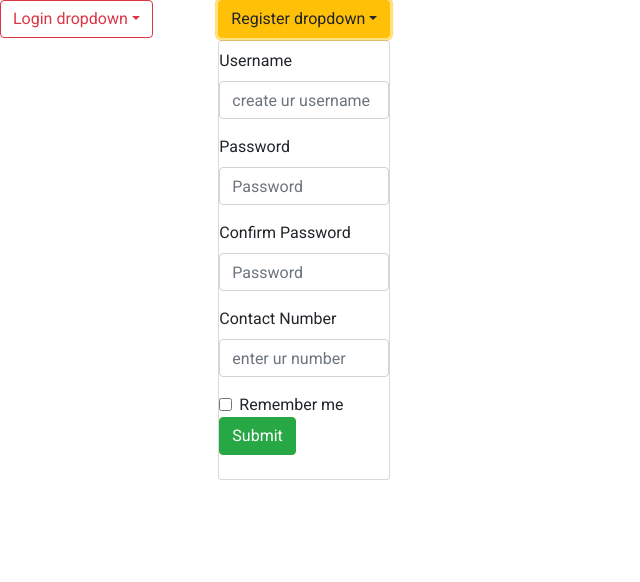
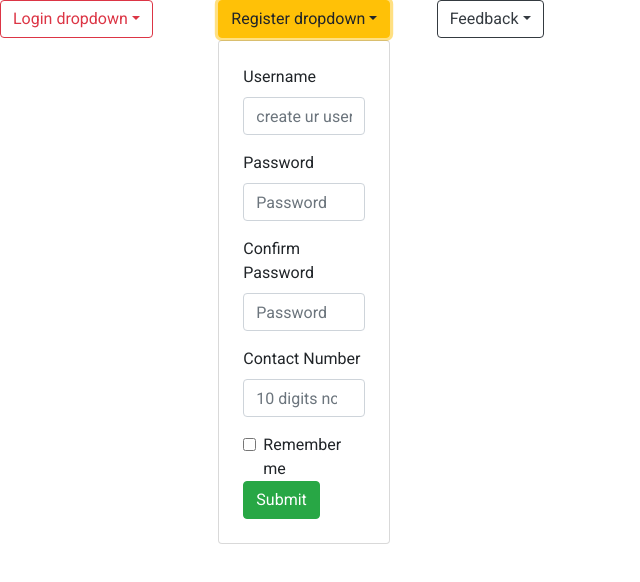
Before and after one commit to Kuldeep22dhasmana/KULDEEP-angular, an Angular app: page / in a window 1280 px wide. Both pictures are taken after a click on the button "Register dropdown". Shown: the top 582 px of the page, without its empty margins (0-640 px from the left). Built offline with nearby package versions, Linux system fonts and the light colour scheme.

Commit message:
Dropdown feedback + RTC ERROR TESTING

```diff
--- a/src/app/app.component.html
+++ b/src/app/app.component.html
@@ -28,16 +28,17 @@
             </div>
         </div>
     </div>
+
     <div class="col-lg-2">
         <div ngbDropdown class="d-inline-block">
             <button class="btn btn-outline-warning" id="dropdownForm1" ngbDropdownToggle>Register dropdown</button>
             <div ngbDropdownMenu aria-labelledby="dropdownForm1">
-                <div class="form-group">
-                    <label for="exampleDropdownFormUsername">Username</label>
-                    <input type="text" class="form-control" id="exampleDropdownFormUsername"
-                        placeholder="create ur username">
-                </div>
-                <form class="form-group">
+                <form class="px-4 py-3">
+                    <div class="form-group">
+                        <label for="exampleDropdownFormUsername">Username</label>
+                        <input type="text" class="form-control" id="exampleDropdownFormUsername"
+                            placeholder="create ur username">
+                    </div>
                     <div class="form-group">
                         <label for="exampleDropdownFormPassword1">Password</label>
                         <input type="password" class="form-control" id="exampleDropdownFormPassword1"
@@ -51,7 +52,7 @@
                     <div class="form-group">
                         <label for="exampleDropdownFormContact">Contact Number</label>
                         <input type="number" class="form-control" id="exampleDropdownFormContact"
-                            placeholder="enter ur number">
+                            placeholder="10 digits no.">
                     </div>
                     <div class="form-check">
                         <input type="checkbox" class="form-check-input" id="dropdownCheck">
@@ -64,4 +65,28 @@
             </div>
         </div>
     </div>
+
+    <div class="col-lg-2">
+        <div ngbDropdown class="d-inline-block">
+            <button class="btn btn-outline-dark" id="dropdownForm1" ngbDropdownToggle>Feedback</button>
+            <div ngbDropdownMenu aria-labelledby="dropdownForm1">
+                <form class="px-4 py-3">
+                    <div class="form-group">
+                        <label for="exampleDropdownFormContact">Contact</label>
+                        <input type="text" class="form-control" id="exampleDropdownFormContact"
+                            placeholder="10 digits no.">
+                    </div>
+                    <div class="form-group">
+                        <label for="exampleDropdownForm">How did oyu hear about this? </label>
+                        <input type="text" class="form-control" id="exampleDropdownForm" placeholder="write here">
+                    </div>
+                    <div class="form-group">
+                        <label for="exampleDropdownForm"> Comments & Reccomendations </label>
+                        <input type="text" class="form-control" id="exampleDropdownForm" placeholder="write here">
+                    </div>
+                    <button type="submit" class="btn btn-success"> Submit </button>
+                </form>
+            </div>
+        </div>
+    </div>
 </div>
--- a/src/app/app.component.ts
+++ b/src/app/app.component.ts
@@ -7,5 +7,4 @@ import { Component } from '@angular/core';
 })
 export class AppComponent {
   title = 'KULDEEP';
-  page=3;
 }
```
